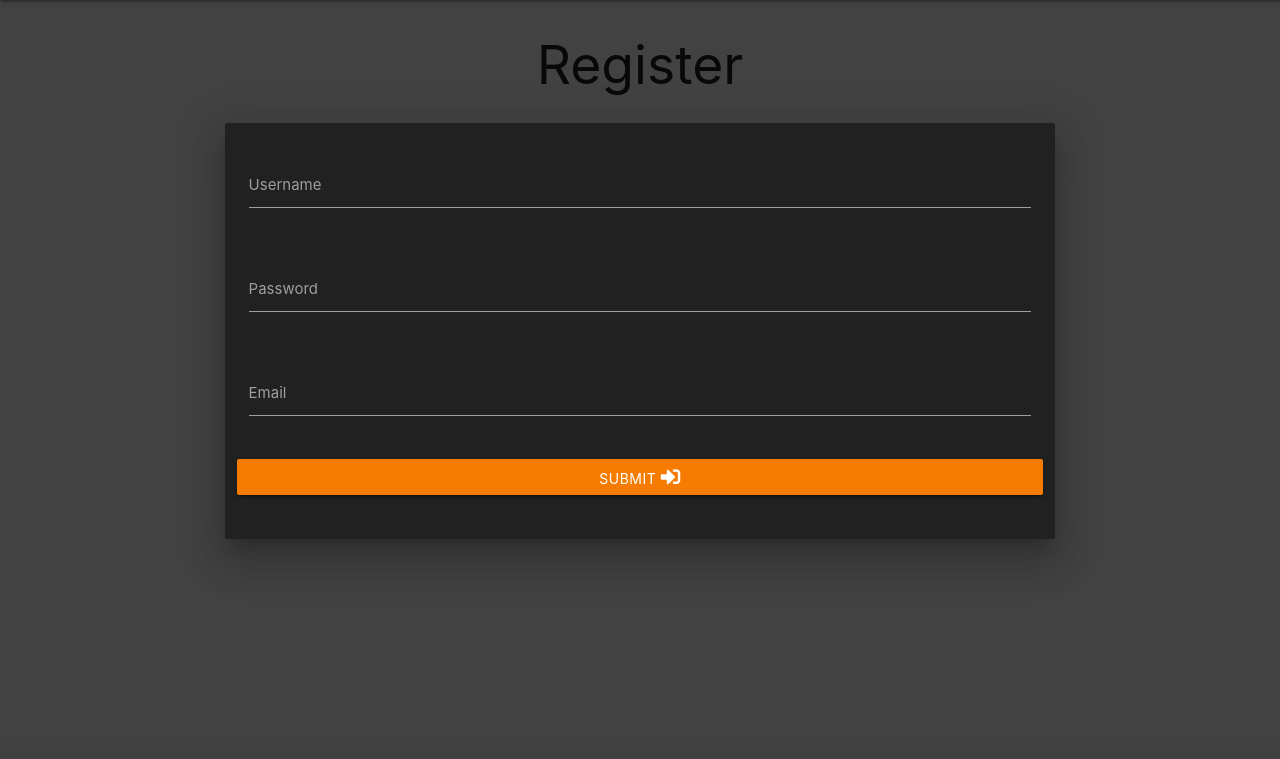
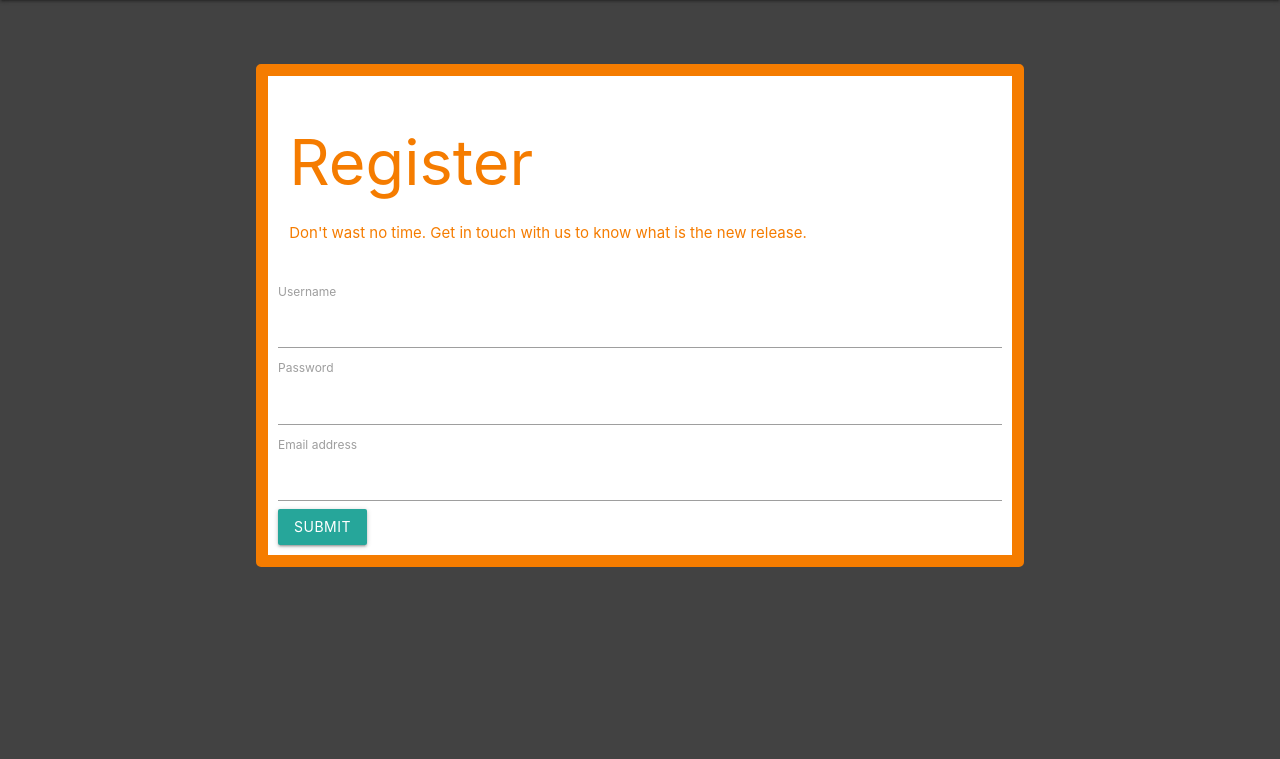
Before and after one commit to Code-Institute-Submissions/JoseMachado-CE-Smarty, a Flask app: page /register in a window 1280 px wide. Shown: the part 64-823 px from the top of the page. Before the commit the page ends 616 px from the top, so only its background shows below. Run offline with Flask 2, Linux system fonts and the light colour scheme; some libraries are stand-ins or nearby versions.

Commit message:
Updated the register form adding orange color to the border

```diff
--- a/static/css/style.css
+++ b/static/css/style.css
@@ -24,3 +24,17 @@
     background-color: darkcyan;
     height: auto;
 }
+
+.contact {
+    background-color: #fff;
+    display: block;
+    min-height: 500px;
+    width: 60%;
+    margin-left: 20%;
+    border: 12px solid #f57c00;
+    border-radius: 5px;
+    margin-bottom: 15%;
+    margin-top: 5%;
+    padding: 10px;
+    color: #f57c00;
+}
--- a/static/js/script.js
+++ b/static/js/script.js
@@ -1,15 +1,5 @@
-import swal from 'sweetalert';
-
-
-$(document).ready(function() {
-    $('.sidenav').sidenav();
-})
-
-function displayError(message) {
-    swal.fire({
-        title: 'Error!',
-        text: `${message}`,
-        icon: 'error',
-        confirmButtonText: 'Ok',
-    });
-}
+$(document).ready(function () {
+    $(".sidenav").sidenav();
+    $(".collapsible").collapsible();
+    $(".tooltipped").tooltip();
+});
--- a/templates/register.html
+++ b/templates/register.html
@@ -1,36 +1,34 @@
 {% extends 'base.html' %}
 {% block content %}
-<div id="block-reg">
-    <h2 class="center-align">Register</h2>
+    <div class="container contact">
         <div class="row">
-        <form class="col s8 offset-m2" method="POST" action="{{ url_for('register') }}">
-            <div class="card-panel z-depth-5 grey darken-4">
-                <div class="row">
-                    <div class="input-field col s12">
-                        <input id="username" name="username" type="text" class="validate">
-                        <label for="username">Username</label>
+            <div class="col">
+                <h1 class="contact-title">Register</h1>
+                <p class="lead">Don't wast no time. Get in touch with us to know what is the new release.
+                </p>
             </div>
         </div>
-                <div class="row">
-                    <div class="input-field col s12">
-                        <input id="password" name="password" type="password" class="validate">
+        <form id='form' method="POST" action="{{ url_for('register') }}">
+            <div class="mb-3">
+                <label for="username" class="form-label">Username</label>
+                <input type="text" name="username" class="form-control" id="username" required>
+            </div>
+            <div class="mb-3">
                 <label for="password">Password</label>
+                <input id="password" name="password" type="password" class="validate" required>
             </div>
-                </div>
-                <div class="row">
-                    <div class="input-field col s12">
-                        <input id="email" name="email" type="email" class="validate">
-                        <label for="email">Email</label>
-                    </div>
-                </div>
-                <div class="row">
-                    <button class="col s12 btn orange darken-2" type="submit" name="action">Submit
-                        <i class="fas fa-sign-in-alt"></i>
-                    </button>
+            <div class="mb-3">
+                <label for="email" class="form-label">Email address</label>
+                <input type="text" name="email" class="form-control" id="email" required>
+
             </div>
         </form>
+        <div>
+            <button id="newsletterform" onclick="sendMail()" type="submit" class="btn btn-contact">Submit</button>
         </div>
-    </div>
+        <div class="text-response"></div>
     </div>
 
+
+
 {% endblock %}
```
Lines whose indentation alone changed are shown as unchanged.
